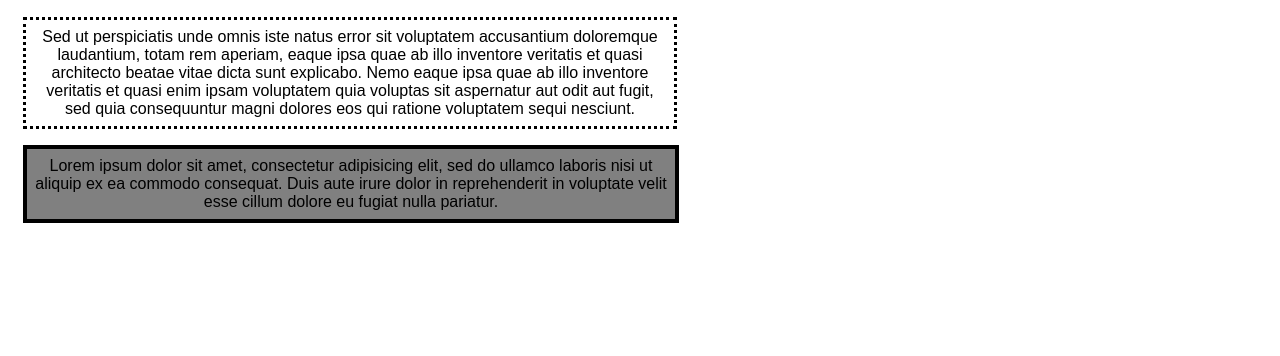
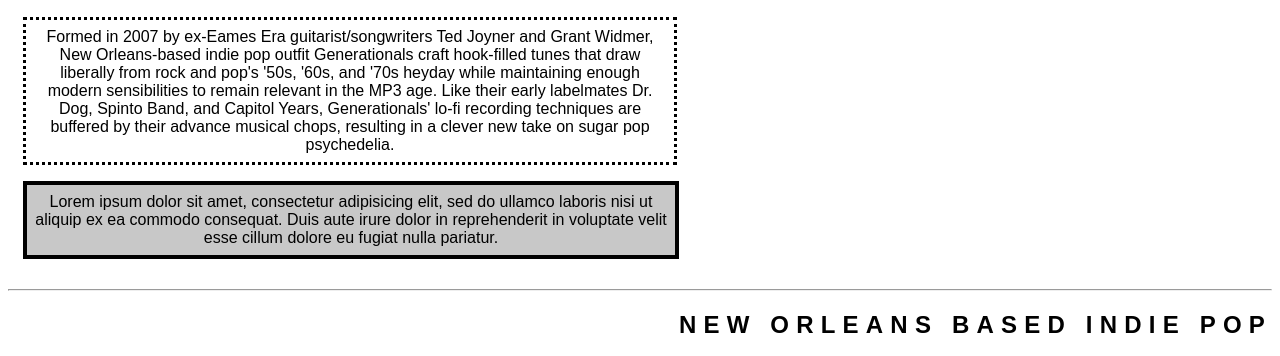
Before and after one commit to ANDYBOGGS/band-webpage, a plain HTML site: page index.html in a window 1280 px wide. Shown: the part 517-873 px from the top of the page. Before the commit the page ends 800 px from the top, so only its background shows below. Drawn offline with Linux system fonts and the light colour scheme.

Commit message:
add hr/ line in html, additional css styling and 2nd image

```diff
--- a/css/styles.css
+++ b/css/styles.css
@@ -2,6 +2,9 @@
   text-align: center;
 }
 
+h2 {
+  text-align: right;
+}
 .heading {
   letter-spacing: .3em;
 }
@@ -20,7 +23,8 @@
  border: 4px solid black;
  padding: 8px;
  margin-left: 15px;
- background-color: grey;
+ margin-bottom: 30px;
+ background-color: rgb(200, 200, 200);
  width: 50%
 }
 
@@ -29,7 +33,6 @@
   margin-right: 100px;
 }
 
-
 body {
   font-family: sans-serif;
 }
--- a/index.html
+++ b/index.html
@@ -16,9 +16,16 @@
 
   <img src="img/generationals.jpg" alt="the band" width="600" height="400">
 
-  <p>Sed ut perspiciatis unde omnis iste natus error sit voluptatem accusantium doloremque laudantium, totam rem aperiam, eaque ipsa quae ab illo inventore veritatis et quasi architecto beatae vitae dicta sunt explicabo. Nemo eaque ipsa quae ab illo inventore veritatis et quasi enim ipsam voluptatem quia voluptas sit aspernatur aut odit aut fugit, sed quia consequuntur magni dolores eos qui ratione voluptatem sequi nesciunt.</p>
+  <p>Formed in 2007 by ex-Eames Era guitarist/songwriters Ted Joyner and Grant Widmer, New Orleans-based indie pop outfit Generationals craft hook-filled tunes that draw liberally from rock and pop's '50s, '60s, and '70s heyday while maintaining enough modern sensibilities to remain relevant in the MP3 age. Like their early labelmates Dr. Dog, Spinto Band, and Capitol Years, Generationals' lo-fi recording techniques are buffered by their advance musical chops, resulting in a clever new take on sugar pop psychedelia.</p>
 
   <div class="my-class">Lorem ipsum dolor sit amet, consectetur adipisicing elit, sed do  ullamco laboris nisi ut aliquip ex ea commodo consequat. Duis aute irure dolor in reprehenderit in voluptate velit esse cillum dolore eu fugiat nulla pariatur.</div>
 
+  <hr />
+
+  <h2 class="heading">NEW ORLEANS BASED INDIE POP</h2>
+
+  <div style="text-align: right"><img src="img/generationals4.jpg" alt="the band" width="700" height="400"/></div>
+
+
 </body>
 </html>
```
Also changed, not shown: img/Generationals4.jpg (added).
